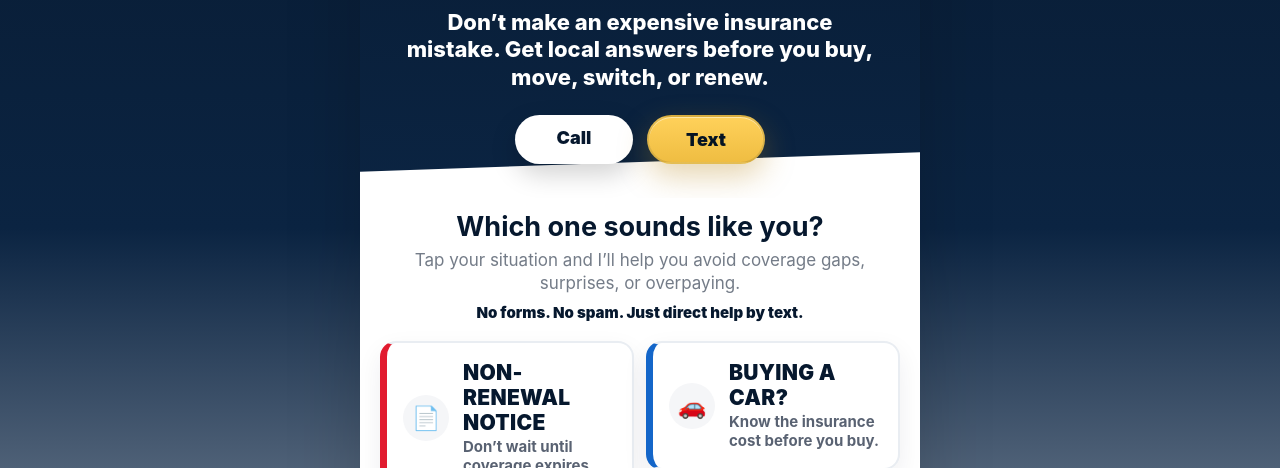
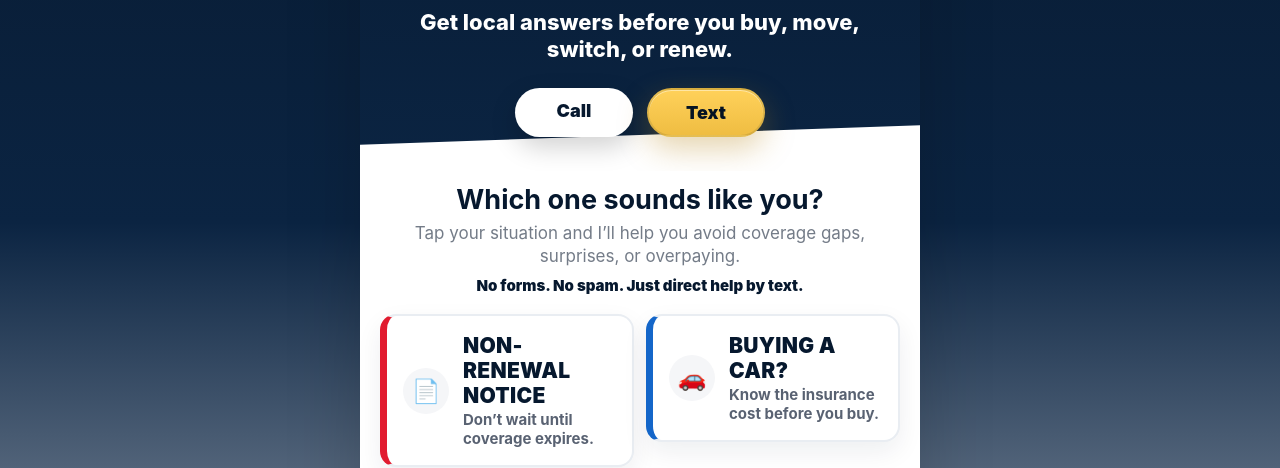
Before and after one commit to dhays4sports/408FARMERS-V2, a plain HTML site: page index.html in a window 1280 px wide. Shown: the part 332-800 px from the top of the page. Drawn offline with Linux system fonts and the light colour scheme.

Commit message:
Update index.html

```diff
--- a/index.html
+++ b/index.html
@@ -25,7 +25,7 @@
         <div class="hero-license">🛡️ California Licensed • CA #4528400</div>
       </div>
 
-      <p class="subhead">Don’t make an expensive insurance mistake. Get local answers before you buy, move, switch, or renew.</p>
+      <p class="subhead">Get local answers before you buy, move, switch, or renew.</p>
 
       <div class="quick-actions" aria-label="Quick actions">
         <a href="tel:4083276377" aria-label="Call Dylan" onclick="trackEvent('CallClicked', {location: 'hero'})">Call</a>
```
